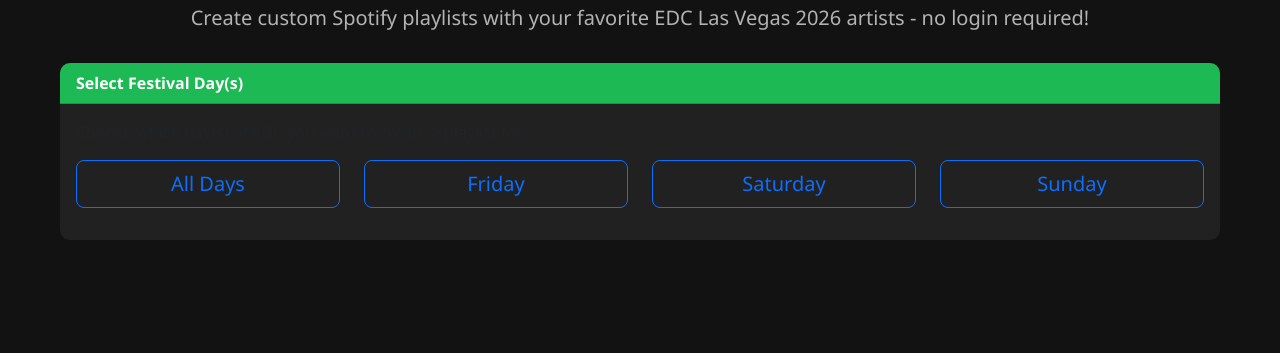
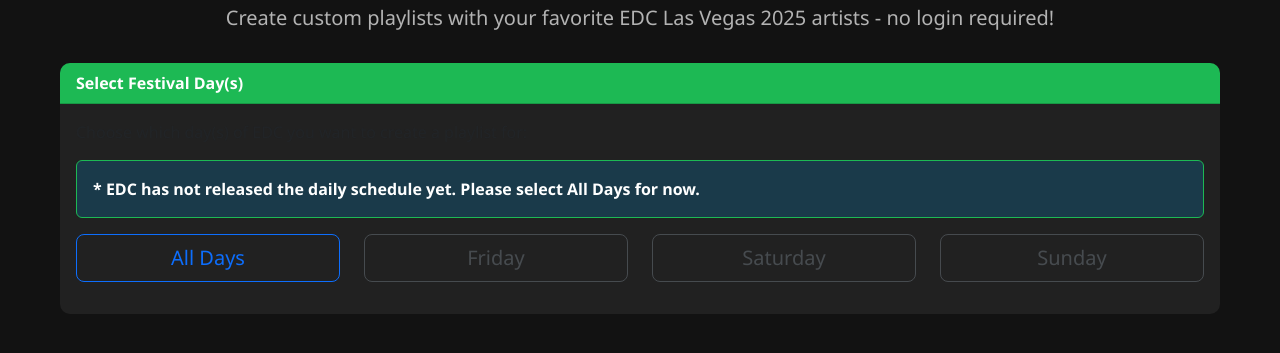
Before and after one commit to CrispyStamp/playlist-generator, a website: page index.html in a window 1280 px wide. Shown: the part 73-426 px from the top of the page. Drawn offline with nearby package versions, Linux system fonts and the light colour scheme.

Commit message:
Update EDC year and disable day selection buttons

```diff
--- a/index.html
+++ b/index.html
@@ -36,6 +36,10 @@
     .btn-primary:hover {
       background-color: #1ed760;
       border-color: #1ed760;
+    }
+    .btn-outline-secondary:disabled {
+      cursor: not-allowed;
+      opacity: 0.5;
     }
     .header-logo {
       text-align: center;
@@ -151,7 +155,7 @@
     <!-- Header -->
     <div class="header-logo">
       <h1>🎵 EDC Playlist Creator</h1>
-      <p class="lead">Create custom Spotify playlists with your favorite EDC Las Vegas 2026 artists - no login required!</p>
+      <p class="lead">Create custom playlists with your favorite EDC Las Vegas 2025 artists - no login required!</p>
     </div>
 
     <!-- Initial Loading Section -->
@@ -172,6 +176,9 @@
         <div class="card-header">Select Festival Day(s)</div>
         <div class="card-body">
           <p class="text-muted mb-3">Choose which day(s) of EDC you want to create a playlist for:</p>
+          <div class="alert alert-info mb-3">
+            <strong>* EDC has not released the daily schedule yet. Please select All Days for now.</strong>
+          </div>
           <div class="row">
             <div class="col-md-6 col-lg-3 mb-3">
               <div class="d-grid">
@@ -180,17 +187,17 @@
             </div>
             <div class="col-md-6 col-lg-3 mb-3">
               <div class="d-grid">
-                <button onclick="selectDay('Friday')" class="btn btn-outline-primary btn-lg">Friday</button>
+                <button class="btn btn-outline-secondary btn-lg" disabled>Friday</button>
               </div>
             </div>
             <div class="col-md-6 col-lg-3 mb-3">
               <div class="d-grid">
-                <button onclick="selectDay('Saturday')" class="btn btn-outline-primary btn-lg">Saturday</button>
+                <button class="btn btn-outline-secondary btn-lg" disabled>Saturday</button>
               </div>
             </div>
             <div class="col-md-6 col-lg-3 mb-3">
               <div class="d-grid">
-                <button onclick="selectDay('Sunday')" class="btn btn-outline-primary btn-lg">Sunday</button>
+                <button class="btn btn-outline-secondary btn-lg" disabled>Sunday</button>
               </div>
             </div>
           </div>
@@ -331,11 +338,7 @@
             <button onclick="resetApp()" class="btn btn-outline-primary btn-lg">Create Another Playlist</button>
           </div>
           <div id="spotifyCodeSection" class="mt-4" style="display: none;">
-            <p class="text">Scan your code with the Spotify phone app: <br>
-                1- Open the Spotify phone app <br>
-                2- Tap search in the bottom navigation bar <br>
-                3- Tap the camera icon in the top right <br>
-                4- Scan the code below </p>
+            <p class="text-muted">Share this Spotify Code:</p>
             <img id="spotifyCodeImg" src="" alt="Spotify Code" style="max-width: 100%; height: auto;">
           </div>
         </div>
```
